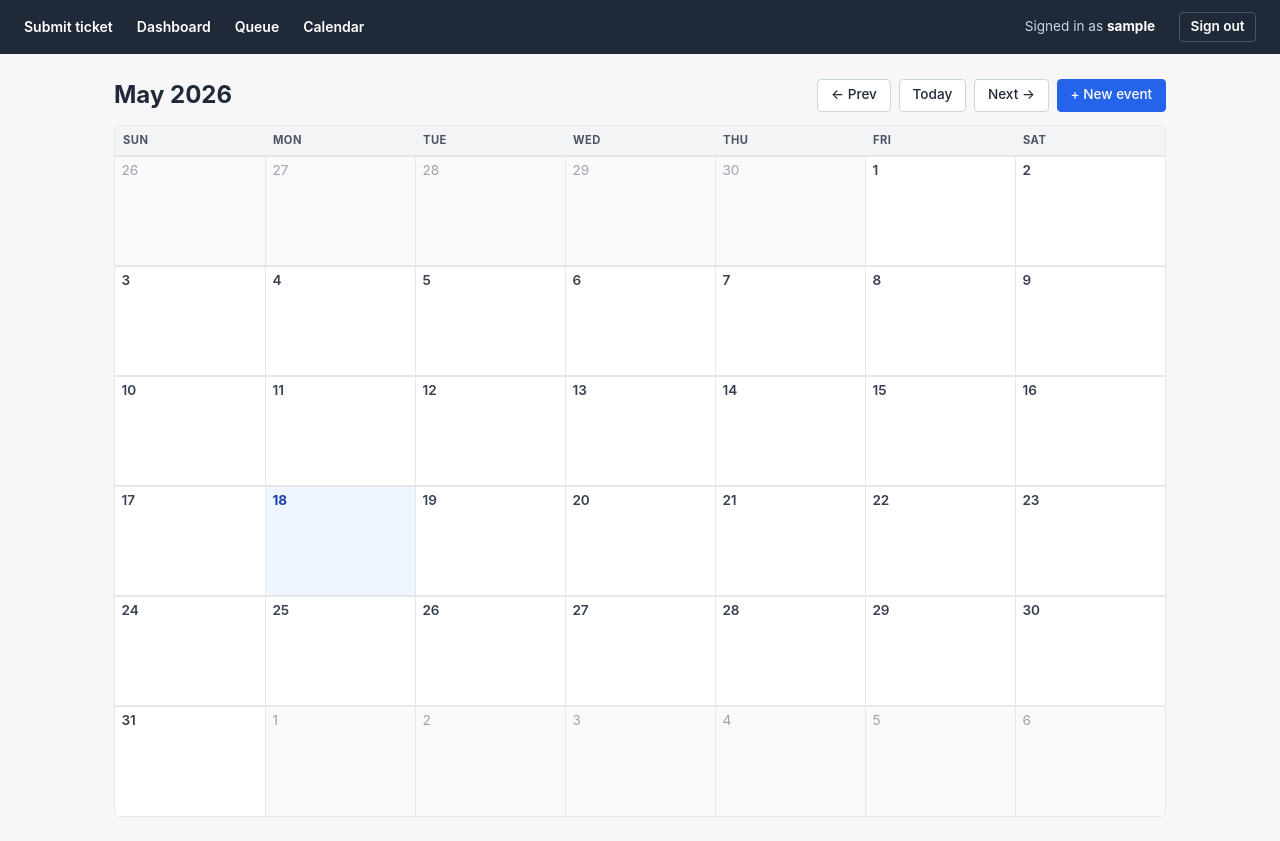
After one commit to andrewbatista31/helpdesk, a Flask app: page /staff/calendar in a window 1280 px wide. The commit adds this page. Run offline with Flask 3, Linux system fonts and the light colour scheme; the visitor is signed in with stand-in values (Sample User, id 1); data comes from the database, SQL or seed files in the repository; data that the repository does not hold is empty.

Commit message:
Pass 3b: staff calendar with custom events
- New events table: date (required), optional time, title, notes,
  created_by, created_at. Migration is automatic via IF NOT EXISTS in
  init_db.
- /staff/calendar renders a Sunday-first month grid. Today highlighted,
  cells from adjacent months are dimmed. Prev / Today / Next navigation
  via ?month=YYYY-MM with safe parsing.
- Hover any day-cell to reveal a "+" button that opens the new-event
  form pre-filled with that date.
- Click an existing event chip to edit or delete it.
- Validation: date must parse, time (if present) must be HH:MM, title
  required and <= 200 chars. Errors render with 400 status and the
  submitted values preserved.
- Multiple events per day are sorted: timed events first by time,
  then untimed by insertion order.
- Calendar link added to the staff nav.

```diff
--- a/app.py
+++ b/app.py
@@ -5,7 +5,8 @@ import sys
 import secrets
 import getpass
 from functools import wraps
-from datetime import datetime
+from datetime import datetime, date
+import calendar as cal_mod
 from pathlib import Path
 
 import bcrypt
@@ -87,6 +88,17 @@ def init_db():
         );
         CREATE INDEX IF NOT EXISTS idx_tickets_status ON tickets(status);
         CREATE INDEX IF NOT EXISTS idx_comments_ticket ON comments(ticket_id);
+
+        CREATE TABLE IF NOT EXISTS events (
+            id INTEGER PRIMARY KEY AUTOINCREMENT,
+            event_date TEXT NOT NULL,    -- 'YYYY-MM-DD'
+            event_time TEXT,             -- 'HH:MM' or NULL
+            title TEXT NOT NULL,
+            notes TEXT,
+            created_by TEXT NOT NULL,
+            created_at TEXT NOT NULL
+        );
+        CREATE INDEX IF NOT EXISTS idx_events_date ON events(event_date);
         """
     )
     conn.commit()
@@ -350,6 +362,230 @@ def staff_queue():
     )
 
 
+# ---------------------------------------------------------------------------
+# Calendar + events
+# ---------------------------------------------------------------------------
+
+
+def _parse_month_arg(s):
+    """Parse a ?month=YYYY-MM string; fall back to current month on bad input."""
+    if s:
+        try:
+            y, m = s.split("-")
+            y, m = int(y), int(m)
+            if 1900 <= y <= 2100 and 1 <= m <= 12:
+                return y, m
+        except (ValueError, AttributeError):
+            pass
+    today = date.today()
+    return today.year, today.month
+
+
+def _shift_month(year, month, delta):
+    idx = year * 12 + (month - 1) + delta
+    return idx // 12, (idx % 12) + 1
+
+
+def _month_str(year, month):
+    return f"{year:04d}-{month:02d}"
+
+
+def _parse_event_form(form):
+    event_date = (form.get("event_date") or "").strip()
+    event_time = (form.get("event_time") or "").strip()
+    title = (form.get("title") or "").strip()
+    notes = (form.get("notes") or "").strip() or None
+    errors = []
+    try:
+        date.fromisoformat(event_date)
+    except ValueError:
+        errors.append("Date is required (YYYY-MM-DD).")
+    if event_time:
+        try:
+            datetime.strptime(event_time, "%H:%M")
+        except ValueError:
+            errors.append("Time must be HH:MM (24-hour).")
+    else:
+        event_time = None
+    if not title:
+        errors.append("Title is required.")
+    if len(title) > 200:
+        errors.append("Title must be 200 characters or fewer.")
+    return event_date, event_time, title, notes, errors
+
+
+@app.route("/staff/calendar")
+@login_required
+def staff_calendar():
+    year, month = _parse_month_arg(request.args.get("month"))
+    today = date.today()
+
+    cal = cal_mod.Calendar(firstweekday=6)  # Sunday-first
+    weeks = cal.monthdatescalendar(year, month)
+    first_day = weeks[0][0]
+    last_day = weeks[-1][-1]
+
+    rows = get_db().execute(
+        """
+        SELECT * FROM events
+        WHERE event_date BETWEEN ? AND ?
+        ORDER BY event_date,
+                 CASE WHEN event_time IS NULL THEN 1 ELSE 0 END,
+                 event_time,
+                 id
+        """,
+        (first_day.isoformat(), last_day.isoformat()),
+    ).fetchall()
+
+    events_by_date = {}
+    for r in rows:
+        events_by_date.setdefault(r["event_date"], []).append(r)
+
+    prev_y, prev_m = _shift_month(year, month, -1)
+    next_y, next_m = _shift_month(year, month, 1)
+
+    return render_template(
+        "calendar.html",
+        weeks=weeks,
+        year=year,
+        month=month,
+        month_name=cal_mod.month_name[month],
+        events_by_date=events_by_date,
+        today=today,
+        current_month=_month_str(year, month),
+        prev_month=_month_str(prev_y, prev_m),
+        next_month=_month_str(next_y, next_m),
+        day_labels=["Sun", "Mon", "Tue", "Wed", "Thu", "Fri", "Sat"],
+    )
+
+
+@app.route("/staff/calendar/event/new", methods=["GET", "POST"])
+@login_required
+def staff_event_new():
+    if request.method == "POST":
+        event_date, event_time, title, notes, errors = _parse_event_form(request.form)
+        if errors:
+            back_month = _back_month_from(request.form.get("event_date"))
+            return (
+                render_template(
+                    "event_form.html",
+                    event=None,
+                    form=request.form,
+                    errors=errors,
+                    back_month=back_month,
+                ),
+                400,
+            )
+        db = get_db()
+        db.execute(
+            """
+            INSERT INTO events (event_date, event_time, title, notes, created_by, created_at)
+            VALUES (?, ?, ?, ?, ?, ?)
+            """,
+            (
+                event_date,
+                event_time,
+                title,
+                notes,
+                g.current_user["username"],
+                now_iso(),
+            ),
+        )
+        db.commit()
+        y, m, _ = event_date.split("-")
+        return redirect(url_for("staff_calendar", month=f"{y}-{m}"))
+
+    prefill_date = request.args.get("date") or date.today().isoformat()
+    try:
+        date.fromisoformat(prefill_date)
+    except ValueError:
+        prefill_date = date.today().isoformat()
+    form = {"event_date": prefill_date}
+    back_month = _back_month_from(prefill_date)
+    return render_template(
+        "event_form.html",
+        event=None,
+        form=form,
+        errors=[],
+        back_month=back_month,
+    )
+
+
+@app.route("/staff/calendar/event/<int:event_id>", methods=["GET", "POST"])
+@login_required
+def staff_event_edit(event_id):
+    db = get_db()
+    event = db.execute("SELECT * FROM events WHERE id = ?", (event_id,)).fetchone()
+    if event is None:
+        abort(404)
+
+    if request.method == "POST":
+        event_date, event_time, title, notes, errors = _parse_event_form(request.form)
+        if errors:
+            back_month = _back_month_from(event["event_date"])
+            return (
+                render_template(
+                    "event_form.html",
+                    event=event,
+                    form=request.form,
+                    errors=errors,
+                    back_month=back_month,
+                ),
+                400,
+            )
+        db.execute(
+            """
+            UPDATE events
+            SET event_date = ?, event_time = ?, title = ?, notes = ?
+            WHERE id = ?
+            """,
+            (event_date, event_time, title, notes, event_id),
+        )
+        db.commit()
+        y, m, _ = event_date.split("-")
+        return redirect(url_for("staff_calendar", month=f"{y}-{m}"))
+
+    form = {
+        "event_date": event["event_date"],
+        "event_time": event["event_time"] or "",
+        "title": event["title"],
+        "notes": event["notes"] or "",
+    }
+    back_month = _back_month_from(event["event_date"])
+    return render_template(
+        "event_form.html",
+        event=event,
+        form=form,
+        errors=[],
+        back_month=back_month,
+    )
+
+
+@app.route("/staff/calendar/event/<int:event_id>/delete", methods=["POST"])
+@login_required
+def staff_event_delete(event_id):
+    db = get_db()
+    event = db.execute(
+        "SELECT event_date FROM events WHERE id = ?", (event_id,)
+    ).fetchone()
+    if event is None:
+        abort(404)
+    db.execute("DELETE FROM events WHERE id = ?", (event_id,))
+    db.commit()
+    y, m, _ = event["event_date"].split("-")
+    return redirect(url_for("staff_calendar", month=f"{y}-{m}"))
+
+
+def _back_month_from(date_str):
+    """Best-effort: derive a YYYY-MM string to send users back to."""
+    try:
+        d = date.fromisoformat(date_str)
+        return _month_str(d.year, d.month)
+    except (ValueError, TypeError, AttributeError):
+        today = date.today()
+        return _month_str(today.year, today.month)
+
+
 @app.route("/staff/ticket/<int:ticket_id>", methods=["GET", "POST"])
 @login_required
 def staff_ticket(ticket_id):
--- a/static/style.css
+++ b/static/style.css
@@ -291,3 +291,131 @@ dl.meta dd { margin: 0; }
   padding: 0 .2rem;
 }
 .active-filters .chip a:hover { color: #b91c1c; }
+
+/* --- Calendar --- */
+
+.cal-header {
+  display: flex;
+  justify-content: space-between;
+  align-items: center;
+  flex-wrap: wrap;
+  gap: .75rem;
+  margin-bottom: .75rem;
+}
+.cal-header h1 { margin: 0; }
+.cal-nav { display: flex; gap: .5rem; flex-wrap: wrap; }
+.cal-nav .btn {
+  display: inline-block;
+  padding: .35rem .8rem;
+  border: 1px solid #cbd5e1;
+  background: #fff;
+  color: #1f2937;
+  border-radius: 4px;
+  text-decoration: none;
+  font-weight: 500;
+  font-size: .85rem;
+}
+.cal-nav .btn:hover { background: #f3f4f6; }
+.cal-nav .btn.primary {
+  background: #2563eb;
+  color: #fff;
+  border-color: #2563eb;
+}
+.cal-nav .btn.primary:hover { background: #1d4ed8; }
+
+table.calendar {
+  width: 100%;
+  border-collapse: separate;
+  border-spacing: 0;
+  table-layout: fixed;
+  background: #fff;
+  border: 1px solid #e5e7eb;
+  border-radius: 6px;
+  overflow: hidden;
+}
+table.calendar th {
+  background: #f3f4f6;
+  font-size: .7rem;
+  letter-spacing: .04em;
+  text-transform: uppercase;
+  color: #4b5563;
+  padding: .4rem .5rem;
+  text-align: left;
+}
+.cal-cell {
+  vertical-align: top;
+  height: 110px;
+  padding: .3rem .4rem;
+  border-top: 1px solid #e5e7eb;
+  border-left: 1px solid #e5e7eb;
+  position: relative;
+  background: #fff;
+}
+.cal-cell:first-child { border-left: 0; }
+.cal-cell.other-month { background: #fafafa; color: #9ca3af; }
+.cal-cell.today { background: #eff6ff; }
+.cal-cell.today .cal-day-num { color: #1e40af; font-weight: 700; }
+
+.cal-day-head {
+  display: flex;
+  justify-content: space-between;
+  align-items: center;
+  margin-bottom: .25rem;
+}
+.cal-day-num { font-size: .85rem; font-weight: 600; color: #374151; }
+.cal-cell.other-month .cal-day-num { color: #9ca3af; font-weight: 400; }
+.cal-add {
+  visibility: hidden;
+  color: #6b7280;
+  text-decoration: none;
+  font-weight: 700;
+  font-size: .9rem;
+  line-height: 1;
+  padding: 0 .25rem;
+  border-radius: 3px;
+}
+.cal-add:hover { background: #2563eb; color: #fff; }
+.cal-cell:hover .cal-add { visibility: visible; }
+
+.cal-events { list-style: none; padding: 0; margin: 0; display: flex; flex-direction: column; gap: 2px; }
+.cal-events li a {
+  display: block;
+  background: #dbeafe;
+  border-left: 3px solid #2563eb;
+  color: #1e3a8a;
+  padding: .12rem .35rem;
+  font-size: .75rem;
+  border-radius: 3px;
+  text-decoration: none;
+  white-space: nowrap;
+  overflow: hidden;
+  text-overflow: ellipsis;
+}
+.cal-events li a:hover { background: #bfdbfe; }
+.cal-events .event-time {
+  display: inline-block;
+  font-weight: 600;
+  margin-right: .25rem;
+  font-variant-numeric: tabular-nums;
+}
+
+/* --- Event form --- */
+
+.event-form { max-width: 520px; }
+.event-form .hint { font-weight: 400; color: #6b7280; font-size: .8rem; }
+
+.delete-form {
+  margin-top: 1.5rem;
+  padding-top: 1rem;
+  border-top: 1px solid #e5e7eb;
+  display: flex;
+  align-items: center;
+  gap: 1rem;
+}
+.delete-form button.danger {
+  background: #fff;
+  color: #b91c1c;
+  border: 1px solid #fca5a5;
+}
+.delete-form button.danger:hover { background: #fee2e2; }
+.delete-form .created-meta { color: #6b7280; font-size: .85rem; }
--- a/templates/base.html
+++ b/templates/base.html
@@ -12,6 +12,7 @@
     {% if g.current_user %}
     <a href="{{ url_for('staff_dashboard') }}">Dashboard</a>
     <a href="{{ url_for('staff_queue') }}">Queue</a>
+    <a href="{{ url_for('staff_calendar') }}">Calendar</a>
     {% else %}
     <a href="{{ url_for('staff_dashboard') }}">Staff</a>
     {% endif %}
--- /dev/null
+++ b/templates/calendar.html
@@ -0,0 +1,51 @@
+{% extends "base.html" %}
+{% block title %}{{ month_name }} {{ year }} — Calendar{% endblock %}
+{% block content %}
+<div class="cal-header">
+  <h1>{{ month_name }} {{ year }}</h1>
+  <nav class="cal-nav">
+    <a href="?month={{ prev_month }}" class="btn">&larr; Prev</a>
+    <a href="{{ url_for('staff_calendar') }}" class="btn">Today</a>
+    <a href="?month={{ next_month }}" class="btn">Next &rarr;</a>
+    <a href="{{ url_for('staff_event_new', date=today.isoformat()) }}" class="btn primary">+ New event</a>
+  </nav>
+</div>
+
+<table class="calendar">
+  <thead>
+    <tr>{% for d in day_labels %}<th>{{ d }}</th>{% endfor %}</tr>
+  </thead>
+  <tbody>
+    {% for week in weeks %}
+    <tr>
+      {% for day in week %}
+        {% set in_month = day.month == month %}
+        {% set is_today = day == today %}
+        {% set iso = day.isoformat() %}
+        {% set day_events = events_by_date.get(iso, []) %}
+        <td class="cal-cell{% if not in_month %} other-month{% endif %}{% if is_today %} today{% endif %}">
+          <div class="cal-day-head">
+            <span class="cal-day-num">{{ day.day }}</span>
+            {% if in_month %}
+              <a class="cal-add" href="{{ url_for('staff_event_new', date=iso) }}" title="Add event on {{ iso }}">+</a>
+            {% endif %}
+          </div>
+          {% if day_events %}
+          <ul class="cal-events">
+            {% for e in day_events %}
+            <li>
+              <a href="{{ url_for('staff_event_edit', event_id=e.id) }}" title="{{ e.notes or e.title }}">
+                {% if e.event_time %}<span class="event-time">{{ e.event_time }}</span>{% endif %}
+                <span class="event-title">{{ e.title }}</span>
+              </a>
+            </li>
+            {% endfor %}
+          </ul>
+          {% endif %}
+        </td>
+      {% endfor %}
+    </tr>
+    {% endfor %}
+  </tbody>
+</table>
+{% endblock %}
```
Also changed, not shown: templates/event_form.html (added, +37 -0 lines).
